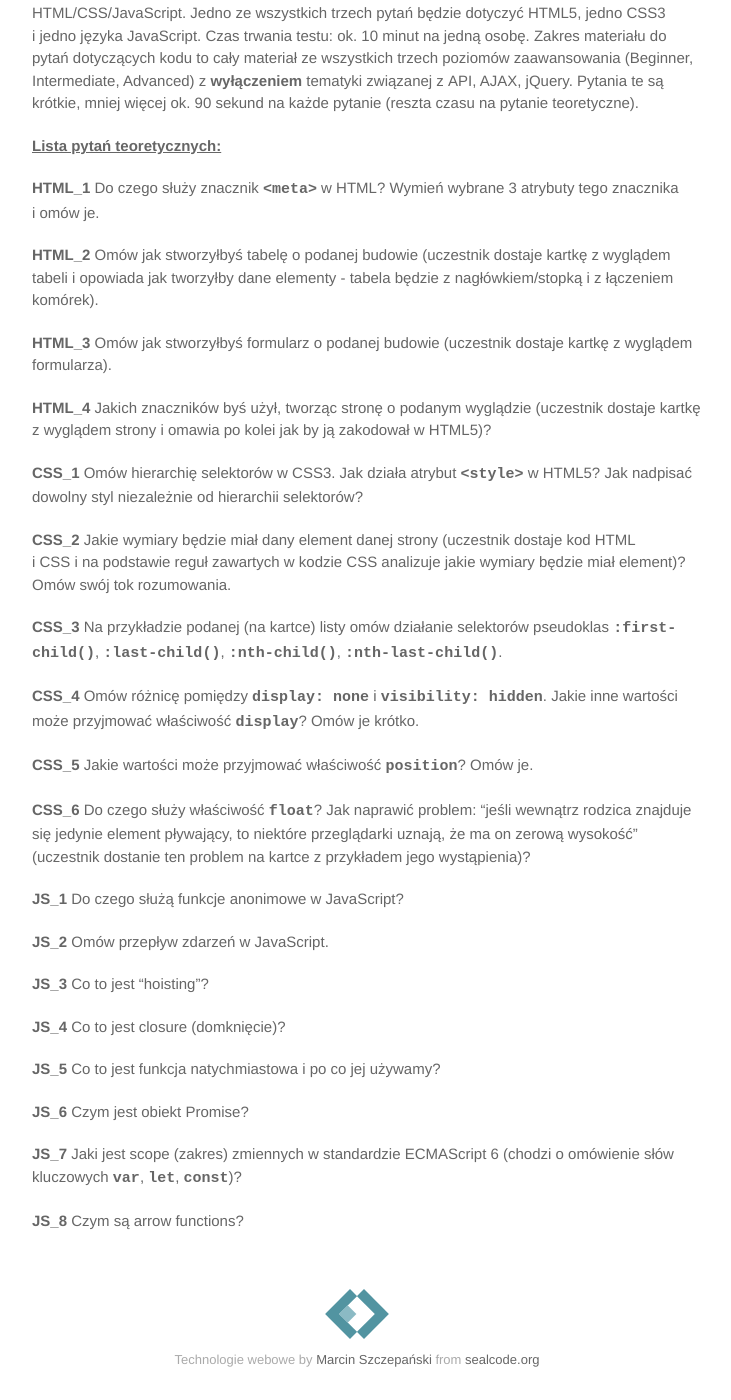
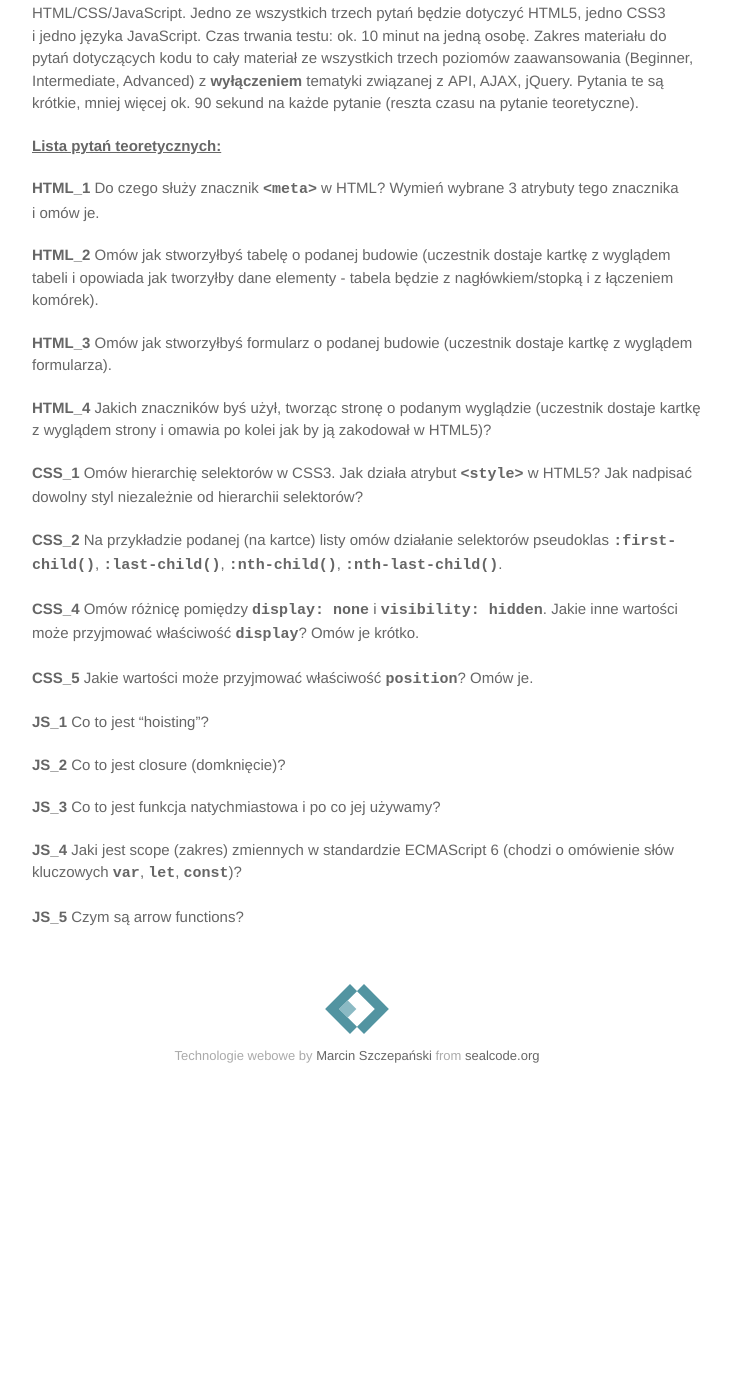
Before and after one commit to marcin-szczepanski/TWE, a Jekyll site: the page built from zajecia/2/informacje.md, in a window 1280 px wide and 1400 px high, scrolled down 2109 px. Shown: the whole window, without its empty margins (283-1014 px from the left). Built offline with Jekyll 4.4.1, drawn with Linux system fonts in a browser that asks for light colours; some web fonts are replaced; after the commit the page ends 3204 px from its top, so only the background shows below that.

Commit message:
Update informacje.md

```diff
--- a/zajecia/2/informacje.md
+++ b/zajecia/2/informacje.md
@@ -86,28 +86,18 @@ Zakres materiału do pytań dotyczących kodu to cały materiał ze&nbsp;wszystk
 
 	**CSS_1** Omów hierarchię selektorów w CSS3. Jak działa atrybut <span class="preformat">&lt;style&gt;</span> w HTML5? Jak nadpisać dowolny styl niezależnie od hierarchii selektorów?
 
-	**CSS_2** Jakie wymiary będzie miał dany element danej strony (uczestnik dostaje kod HTML i&nbsp;CSS&nbsp;i&nbsp;na&nbsp;podstawie reguł zawartych w kodzie CSS analizuje jakie wymiary będzie miał element)? Omów swój tok rozumowania.
-
-	**CSS_3** Na przykładzie podanej (na kartce) listy omów działanie selektorów pseudoklas <span class="preformat">:first-child()</span>, <span class="preformat">:last-child()</span>, <span class="preformat">:nth-child()</span>, <span class="preformat">:nth-last-child()</span>.
+	**CSS_2** Na przykładzie podanej (na kartce) listy omów działanie selektorów pseudoklas <span class="preformat">:first-child()</span>, <span class="preformat">:last-child()</span>, <span class="preformat">:nth-child()</span>, <span class="preformat">:nth-last-child()</span>.
 
 	**CSS_4** Omów różnicę pomiędzy <span class="preformat">display: none</span> i <span class="preformat">visibility: hidden</span>. Jakie inne wartości może przyjmować właściwość <span class="preformat">display</span>? Omów je krótko.
 
 	**CSS_5** Jakie wartości może przyjmować właściwość <span class="preformat">position</span>? Omów je.
 
-	**CSS_6** Do czego służy właściwość <span class="preformat">float</span>? Jak naprawić problem: "jeśli wewnątrz rodzica znajduje się jedynie element pływający, to niektóre przeglądarki uznają, że ma on zerową wysokość" (uczestnik dostanie ten&nbsp;problem na&nbsp;kartce z przykładem jego wystąpienia)?
+	**JS_1** Co to jest "hoisting"?
 
-	**JS_1** Do czego służą funkcje anonimowe w JavaScript?
+	**JS_2** Co to jest closure (domknięcie)?
 
-	**JS_2** Omów przepływ zdarzeń w JavaScript.
+	**JS_3** Co to jest funkcja natychmiastowa i po co jej używamy?
 
-	**JS_3** Co to jest "hoisting"?
+	**JS_4** Jaki jest scope (zakres) zmiennych w standardzie ECMAScript 6 (chodzi o omówienie słów kluczowych <span class="preformat">var</span>, <span class="preformat">let</span>, <span class="preformat">const</span>)?
 
-	**JS_4** Co to jest closure (domknięcie)?
-
-	**JS_5** Co to jest funkcja natychmiastowa i po co jej używamy?
-
-	**JS_6** Czym jest obiekt Promise?
-
-	**JS_7** Jaki jest scope (zakres) zmiennych w standardzie ECMAScript 6 (chodzi o omówienie słów kluczowych <span class="preformat">var</span>, <span class="preformat">let</span>, <span class="preformat">const</span>)?
-
-	**JS_8** Czym są arrow functions?
+	**JS_5** Czym są arrow functions?
```
